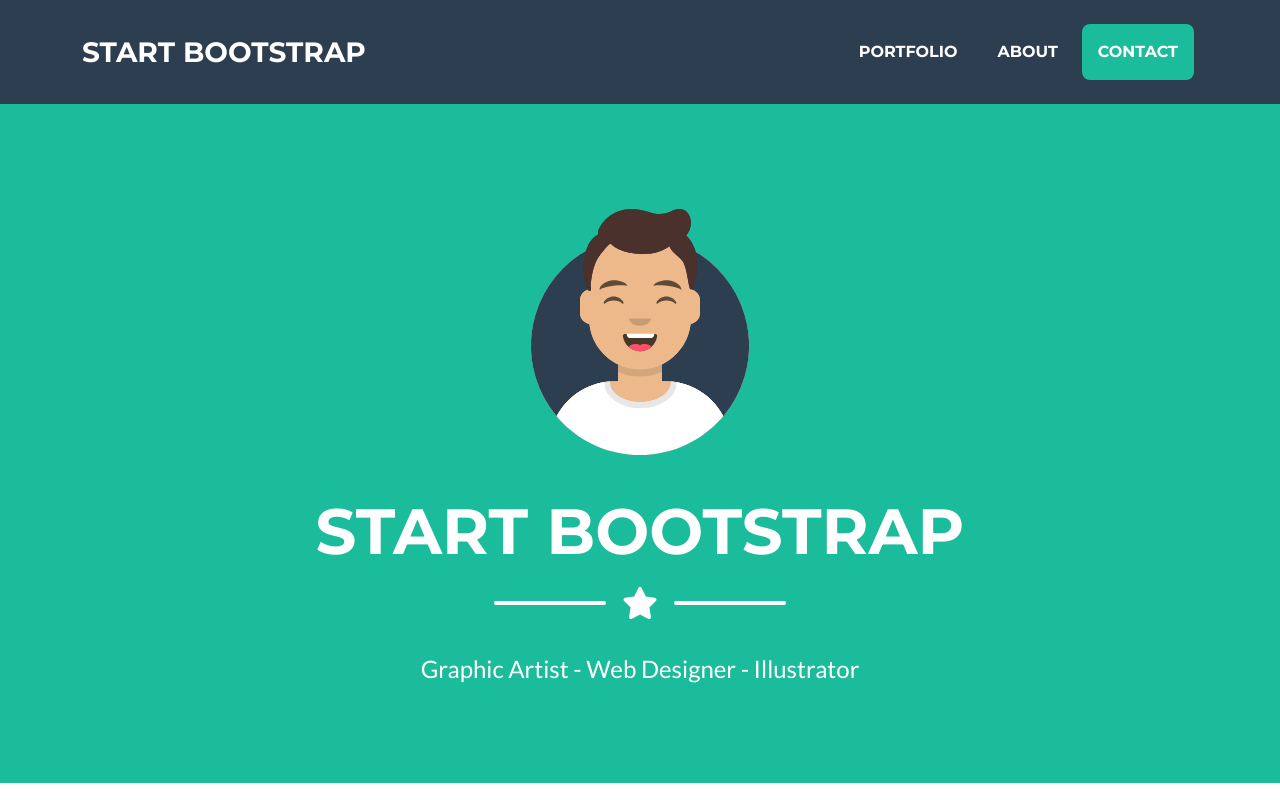
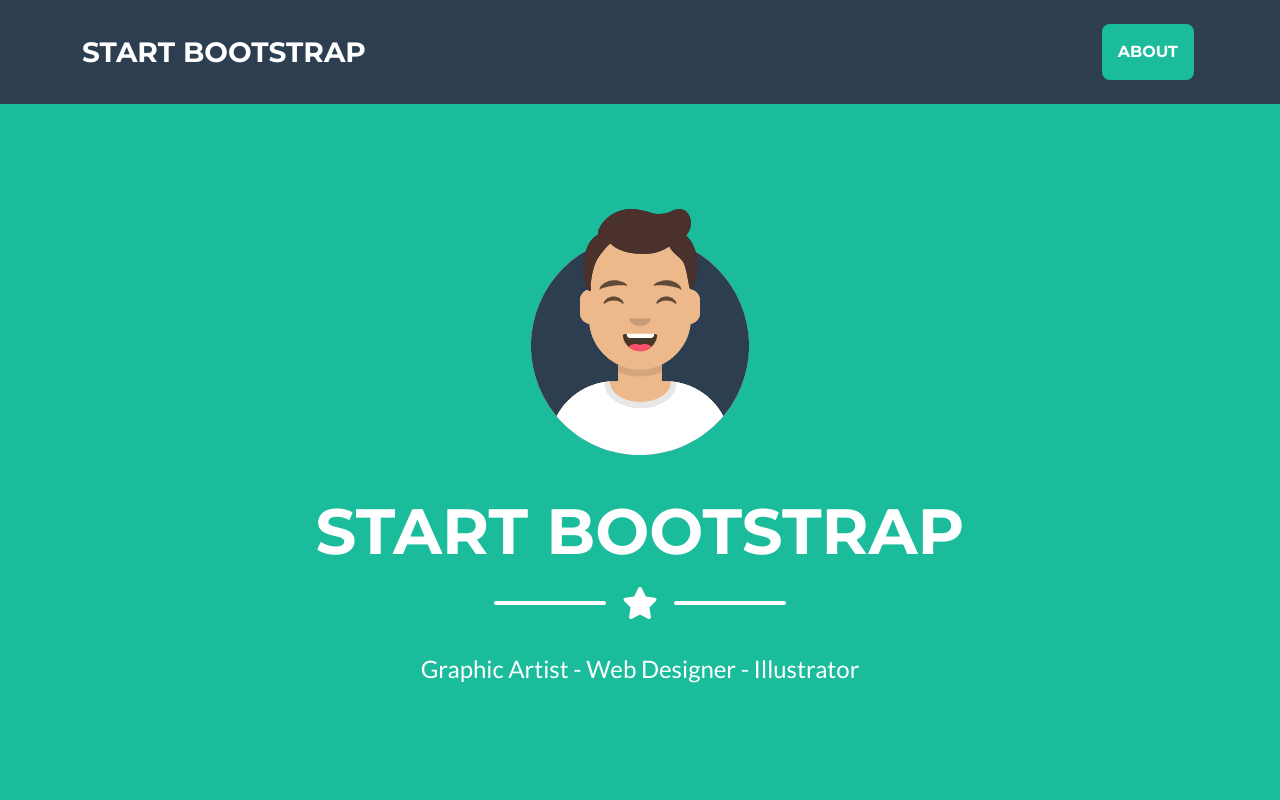
Before and after one commit to darrynparker/cloudify365-githubpages, a plain HTML site: page index.html in a window 1280 px wide. Shown: the top 800 px of the page. Drawn offline with nearby package versions, Linux system fonts and the light colour scheme.

Commit message:
Update index.html

```diff
--- a/index.html
+++ b/index.html
@@ -27,9 +27,9 @@
                 </button>
                 <div class="collapse navbar-collapse" id="navbarResponsive">
                     <ul class="navbar-nav ms-auto">
-                        <li class="nav-item mx-0 mx-lg-1"><a class="nav-link py-3 px-0 px-lg-3 rounded" href="#portfolio">Portfolio</a></li>
+<!--                         <li class="nav-item mx-0 mx-lg-1"><a class="nav-link py-3 px-0 px-lg-3 rounded" href="#portfolio">Portfolio</a></li> -->
                         <li class="nav-item mx-0 mx-lg-1"><a class="nav-link py-3 px-0 px-lg-3 rounded" href="#about">About</a></li>
-                        <li class="nav-item mx-0 mx-lg-1"><a class="nav-link py-3 px-0 px-lg-3 rounded" href="#contact">Contact</a></li>
+<!--                         <li class="nav-item mx-0 mx-lg-1"><a class="nav-link py-3 px-0 px-lg-3 rounded" href="#contact">Contact</a></li> -->
                     </ul>
                 </div>
             </div>
@@ -51,20 +51,16 @@
                 <p class="masthead-subheading font-weight-light mb-0">Graphic Artist - Web Designer - Illustrator</p>
             </div>
         </header>
-        <!-- Portfolio Section-->
+<!--
         <section class="page-section portfolio" id="portfolio">
             <div class="container">
-                <!-- Portfolio Section Heading-->
                 <h2 class="page-section-heading text-center text-uppercase text-secondary mb-0">Portfolio</h2>
-                <!-- Icon Divider-->
                 <div class="divider-custom">
                     <div class="divider-custom-line"></div>
                     <div class="divider-custom-icon"><i class="fas fa-star"></i></div>
                     <div class="divider-custom-line"></div>
                 </div>
-                <!-- Portfolio Grid Items-->
                 <div class="row justify-content-center">
-                    <!-- Portfolio Item 1-->
                     <div class="col-md-6 col-lg-4 mb-5">
                         <div class="portfolio-item mx-auto" data-bs-toggle="modal" data-bs-target="#portfolioModal1">
                             <div class="portfolio-item-caption d-flex align-items-center justify-content-center h-100 w-100">
@@ -73,7 +69,6 @@
                             <img class="img-fluid" src="assets/img/portfolio/cabin.png" alt="..." />
                         </div>
                     </div>
-                    <!-- Portfolio Item 2-->
                     <div class="col-md-6 col-lg-4 mb-5">
                         <div class="portfolio-item mx-auto" data-bs-toggle="modal" data-bs-target="#portfolioModal2">
                             <div class="portfolio-item-caption d-flex align-items-center justify-content-center h-100 w-100">
@@ -82,7 +77,6 @@
                             <img class="img-fluid" src="assets/img/portfolio/cake.png" alt="..." />
                         </div>
                     </div>
-                    <!-- Portfolio Item 3-->
                     <div class="col-md-6 col-lg-4 mb-5">
                         <div class="portfolio-item mx-auto" data-bs-toggle="modal" data-bs-target="#portfolioModal3">
                             <div class="portfolio-item-caption d-flex align-items-center justify-content-center h-100 w-100">
@@ -91,7 +85,6 @@
                             <img class="img-fluid" src="assets/img/portfolio/circus.png" alt="..." />
                         </div>
                     </div>
-                    <!-- Portfolio Item 4-->
                     <div class="col-md-6 col-lg-4 mb-5 mb-lg-0">
                         <div class="portfolio-item mx-auto" data-bs-toggle="modal" data-bs-target="#portfolioModal4">
                             <div class="portfolio-item-caption d-flex align-items-center justify-content-center h-100 w-100">
@@ -100,7 +93,6 @@
                             <img class="img-fluid" src="assets/img/portfolio/game.png" alt="..." />
                         </div>
                     </div>
-                    <!-- Portfolio Item 5-->
                     <div class="col-md-6 col-lg-4 mb-5 mb-md-0">
                         <div class="portfolio-item mx-auto" data-bs-toggle="modal" data-bs-target="#portfolioModal5">
                             <div class="portfolio-item-caption d-flex align-items-center justify-content-center h-100 w-100">
@@ -109,7 +101,6 @@
                             <img class="img-fluid" src="assets/img/portfolio/safe.png" alt="..." />
                         </div>
                     </div>
-                    <!-- Portfolio Item 6-->
                     <div class="col-md-6 col-lg-4">
                         <div class="portfolio-item mx-auto" data-bs-toggle="modal" data-bs-target="#portfolioModal6">
                             <div class="portfolio-item-caption d-flex align-items-center justify-content-center h-100 w-100">
@@ -120,7 +111,7 @@
                     </div>
                 </div>
             </div>
-        </section>
+        </section> -->
         <!-- About Section-->
         <section class="page-section bg-primary text-white mb-0" id="about">
             <div class="container">
```
